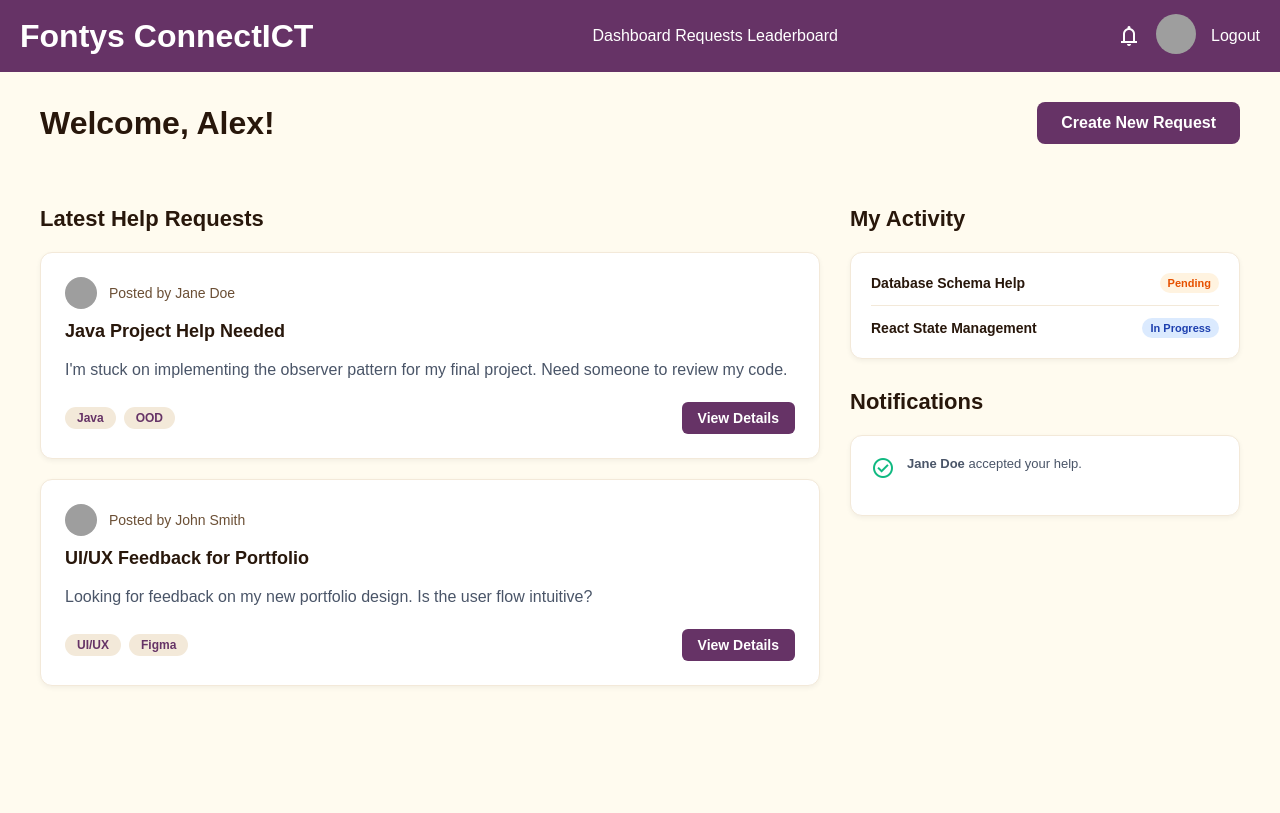
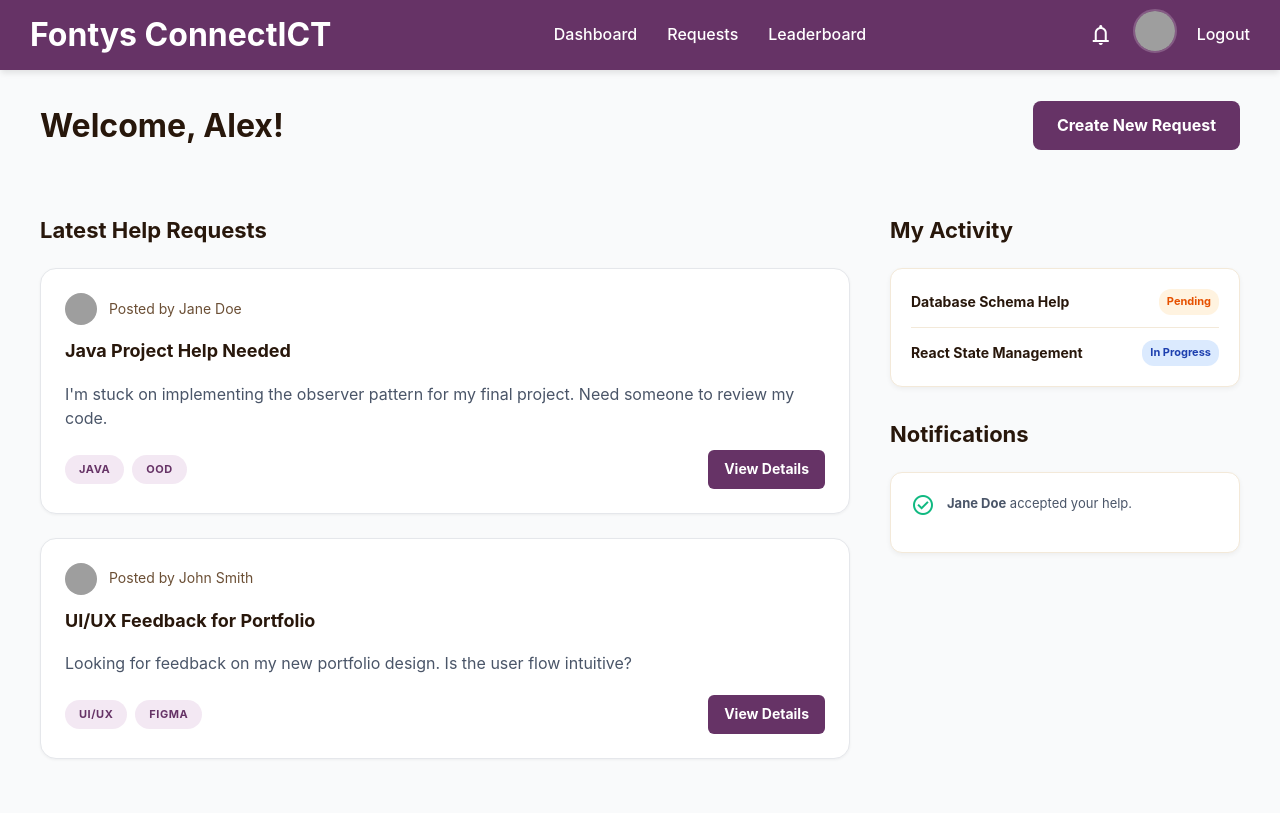
Before and after one commit to kucar37/helphub, a PHP site: page / in a window 1280 px wide. Before the commit the page ends 686 px from the top, so only its background shows below. Run offline with PHP 8.4, Linux system fonts and the light colour scheme; the visitor is signed in with stand-in values (Sample User, id 1); grey boxes are pictures that could not be loaded.

Commit message:
css tweaks, background color and navbar fixes

```diff
--- a/assets/css/style.css
+++ b/assets/css/style.css
@@ -1,25 +1,52 @@
+:root {
+  --primary: #663366;
+  --primary-hover: #502250;
+  --bg-body: #f9fafb;
+  --surface: #ffffff;
+  --text-main: #1f2937;
+  --text-muted: #6b7280;
+  --border: #e5e7eb;
+}
+
 body {
   margin: 0;
-  font-family: Arial, sans-serif;
-  background-color: #fffbef;
+  font-family: "Inter", system-ui, -apple-system, sans-serif;
+  background-color: var(--bg-body);
+  color: var(--text-main);
+  line-height: 1.6;
 }
 
 header {
-  background-color: #663366;
-  padding: 20px;
-  color: white;
-  height: 4vh;
+  background-color: var(--primary);
   display: flex;
-  flex-direction: row;
   justify-content: space-between;
   align-items: center;
+  height: 70px;
+  padding: 0 30px;
+  box-shadow: 0 4px 6px -1px rgba(0, 0, 0, 0.1);
+  color: white;
 }
 
-header,
-nav,
-a {
+header a {
   color: white;
   text-decoration: none;
+  font-weight: 500;
+  transition: opacity 0.2s;
+}
+
+header a:hover {
+  opacity: 0.8;
+}
+
+.header-center {
+  display: flex;
+  gap: 30px;
+}
+
+.header-right {
+  display: flex;
+  align-items: center;
+  gap: 20px;
 }
 
 .profile-pic {
@@ -27,12 +54,7 @@ a {
   height: 40px;
   border-radius: 50%;
   object-fit: cover;
-}
-
-.header-right {
-  display: flex;
-  align-items: center;
-  gap: 15px;
+  border: 2px solid rgba(255, 255, 255, 0.2);
 }
 
 .dashboard-container {
@@ -43,11 +65,16 @@ a {
 
 .dashboard-grid {
   display: grid;
-  grid-template-columns: 2fr 1fr;
-  gap: 30px;
+  grid-template-columns: 1fr 350px;
+  gap: 40px;
   align-items: start;
 }
 
+@media (max-width: 900px) {
+  .dashboard-grid {
+    grid-template-columns: 1fr;
+  }
+}
 .welcome-section {
   display: flex;
   justify-content: space-between;
@@ -84,12 +111,29 @@ a {
 
 /* Request Card */
 .request-card {
-  background-color: white;
-  border-radius: 12px;
+  background-color: var(--surface);
+  border-radius: 16px;
   padding: 24px;
-  margin-bottom: 20px;
-  box-shadow: 0 2px 5px rgba(0, 0, 0, 0.05);
-  border: 1px solid #f3e9d9;
+  margin-bottom: 24px;
+  border: 1px solid var(--border);
+  box-shadow: 0 1px 3px rgba(0, 0, 0, 0.05);
+  transition: all 0.2s ease-in-out;
+  cursor: pointer;
+}
+
+.request-card:hover {
+  transform: translateY(-2px);
+  box-shadow: 0 10px 15px -3px rgba(0, 0, 0, 0.1);
+  border-color: var(--primary);
+}
+
+.tags .tag {
+  background-color: #f3e8f3;
+  color: var(--primary);
+  padding: 6px 14px;
+  font-size: 11px;
+  text-transform: uppercase;
+  letter-spacing: 0.05em;
 }
 
 .card-header {
@@ -140,6 +184,25 @@ a {
   border-radius: 20px;
   font-size: 12px;
   font-weight: bold;
+}
+
+/* remove button underlines */
+.btn-primary,
+.btn-small,
+.btn-purple,
+.btn-purple-block,
+a.btn-small,
+a.btn-purple {
+  text-decoration: none !important;
+}
+
+.btn-primary:hover,
+.btn-small:hover,
+.btn-purple:hover,
+.btn-purple-block:hover,
+a.btn-small:hover,
+a.btn-purple:hover {
+  text-decoration: none !important;
 }
 
 .btn-small {
@@ -234,7 +297,7 @@ a {
 /* --- Profile page --- */
 .profile-grid-layout {
   display: grid;
-  grid-template-columns: 350px 1fr; /* Left column fixed width, Right flexible */
+  grid-template-columns: 350px 1fr;
   gap: 24px;
   align-items: start;
 }
--- a/includes/db.php
+++ b/includes/db.php
@@ -10,5 +10,6 @@ try {
     $pdo->setAttribute(PDO::ATTR_ERRMODE, PDO::ERRMODE_EXCEPTION);
 
 } catch (PDOException $e) {
+
     die("Database Connection Failed: " . $e->getMessage());
 }
--- a/includes/header.php
+++ b/includes/header.php
@@ -9,6 +9,7 @@ if (!isset($_SESSION['user_id']) && basename($_SERVER['PHP_SELF']) != 'login.php
     exit;
 }
 ?>
+
 <!DOCTYPE html>
 <html lang="en">
 
```
